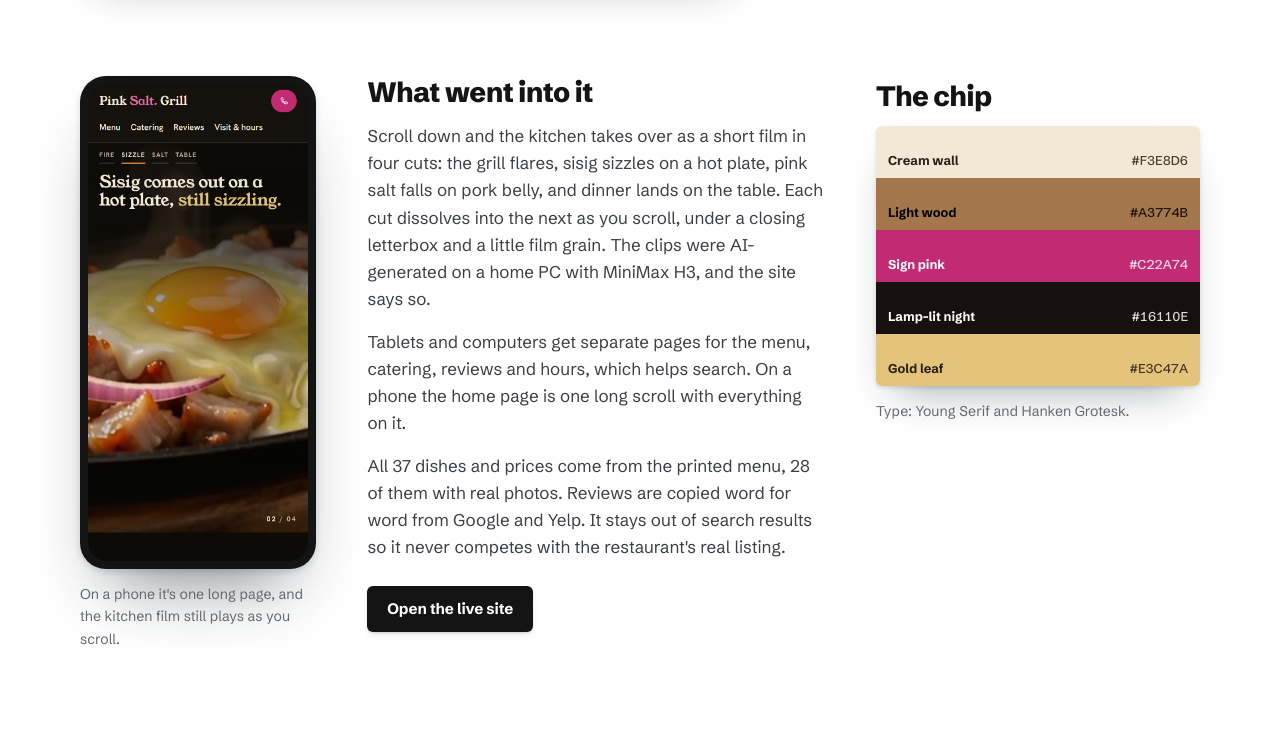
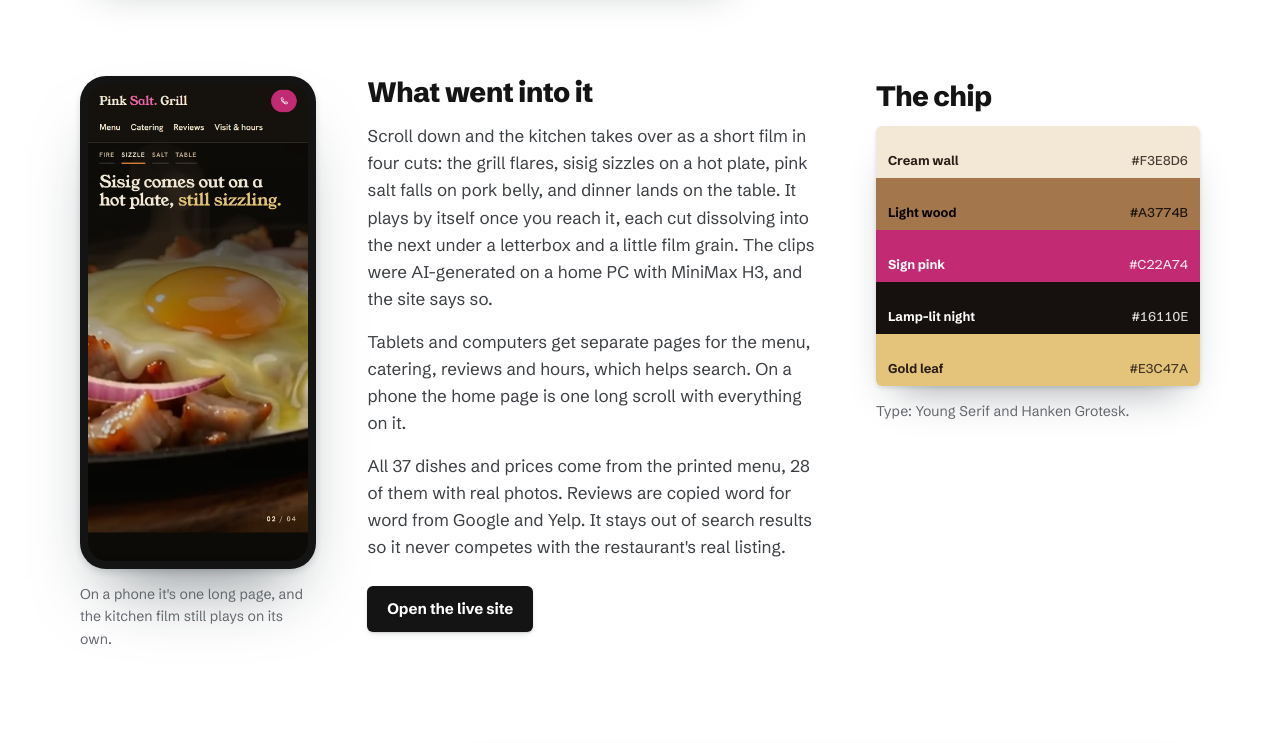
Before and after one commit to aidentriunfante31-code/aidentriunfante31-code.github.io, a plain HTML site: page index.html in a window 1280 px wide. Shown: the part 4300-5043 px from the top of the page. Drawn offline with Linux system fonts and the light colour scheme.

Commit message:
Pink Salt Grill: kitchen film now plays on its own
Co-Authored-By: Claude Opus 5.5 <noreply@anthropic.com>

```diff
--- a/index.html
+++ b/index.html
@@ -189,12 +189,12 @@
     <div class="detail">
       <figure class="phone">
         <div class="phone-mat"><img src="assets/pinksalt-mobile.jpg" alt="The same site on a phone, mid-scroll in the kitchen film: sisig sizzling on a hot plate under a fried egg" width="390" height="844" loading="lazy"></div>
-        <figcaption>On a phone it's one long page, and the kitchen film still plays as you scroll.</figcaption>
+        <figcaption>On a phone it's one long page, and the kitchen film still plays on its own.</figcaption>
       </figure>
 
       <div class="detail-text">
         <h2>What went into it</h2>
-        <p>Scroll down and the kitchen takes over as a short film in four cuts: the grill flares, sisig sizzles on a hot plate, pink salt falls on pork belly, and dinner lands on the table. Each cut dissolves into the next as you scroll, under a closing letterbox and a little film grain. The clips were AI-generated on a home PC with MiniMax H3, and the site says so.</p>
+        <p>Scroll down and the kitchen takes over as a short film in four cuts: the grill flares, sisig sizzles on a hot plate, pink salt falls on pork belly, and dinner lands on the table. It plays by itself once you reach it, each cut dissolving into the next under a letterbox and a little film grain. The clips were AI-generated on a home PC with MiniMax H3, and the site says so.</p>
         <p>Tablets and computers get separate pages for the menu, catering, reviews and hours, which helps search. On a phone the home page is one long scroll with everything on it.</p>
         <p>All 37 dishes and prices come from the printed menu, 28 of them with real photos. Reviews are copied word for word from Google and Yelp. It stays out of search results so it never competes with the restaurant's real listing.</p>
         <a class="btn btn-ink" href="https://aidentriunfante31-code.github.io/pink-salt-grill/" target="_blank" rel="noopener">Open the live site</a>
```
